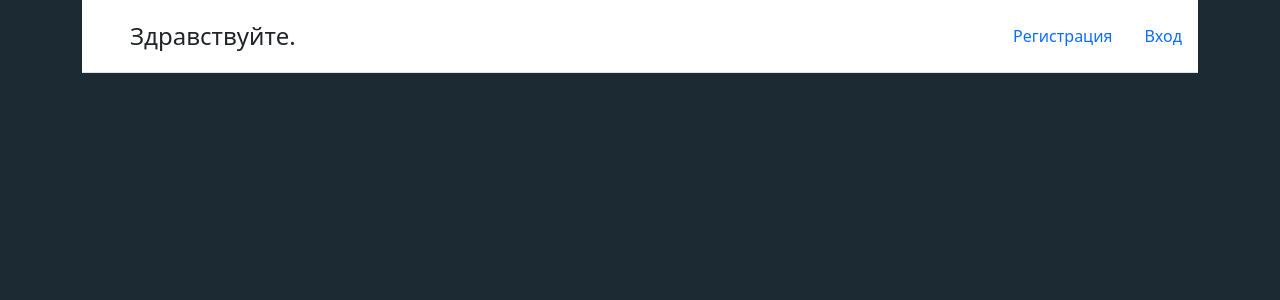
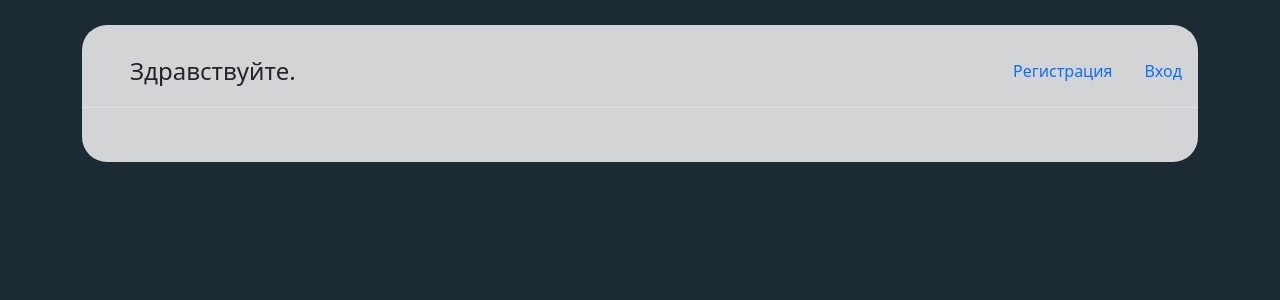
Before and after one commit to ipon1105/WebConstructer, a Django app: page /login in a window 1280 px wide. Shown: the top 300 px of the page. Run offline with Django 4.2, Linux system fonts and the light colour scheme.

Commit message:
edit front view to welcome

```diff
--- a/Constructer/Constructer/web/templates/web/header.html
+++ b/Constructer/Constructer/web/templates/web/header.html
@@ -12,7 +12,11 @@
         background-color: #1C2A33;
       }
       .WhiteColor{
-        background-color: #FFFFFF;
+        background-color: rgba(255, 255, 255, 0.8);
+        border-radius:25px 25px 25px 25px;
+        margin-top: 25px;
+        padding-top: 10px;
+        padding-bottom: 30px;
       }
     </style>
   </head>
```
Also changed, not shown: vue/package-lock.json.
